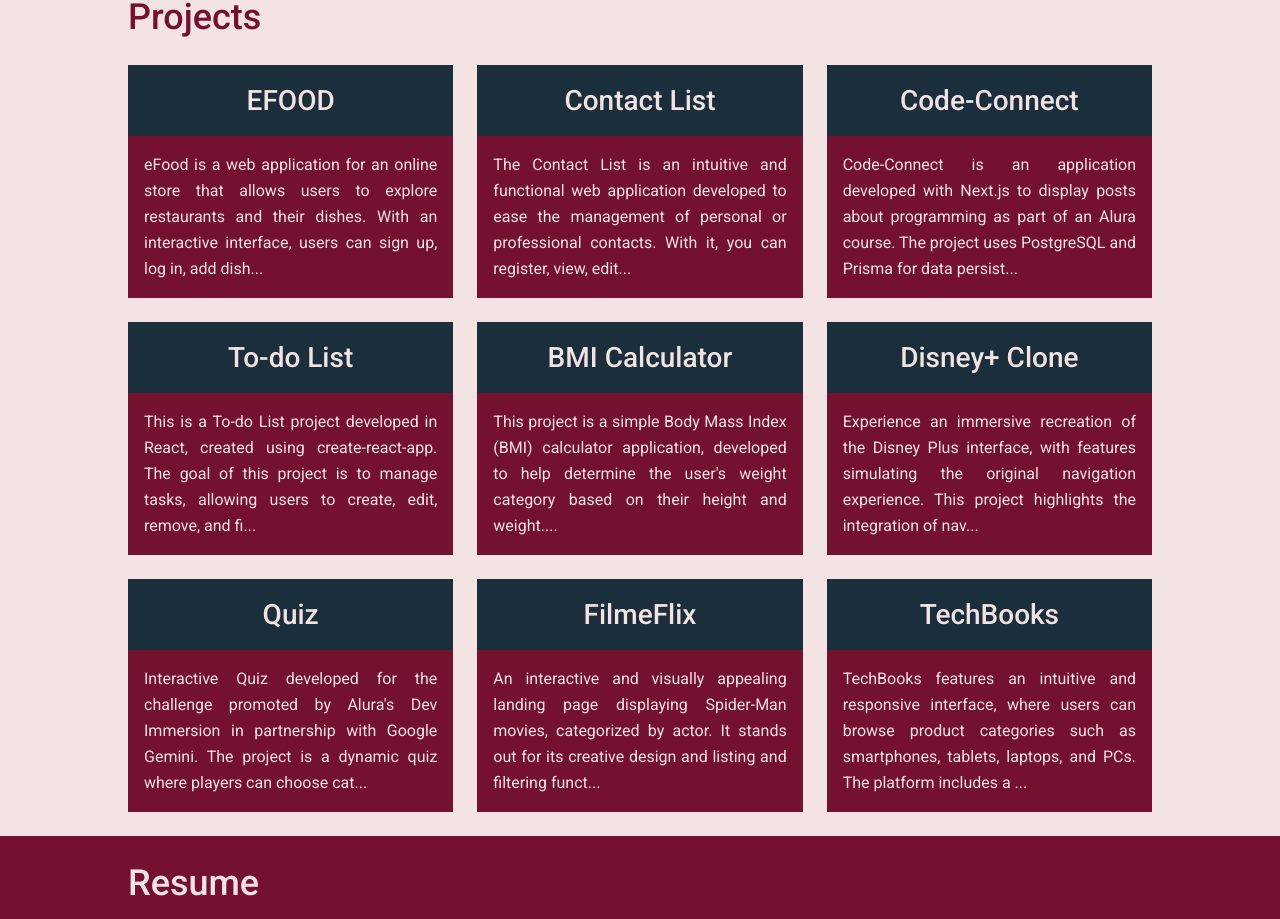
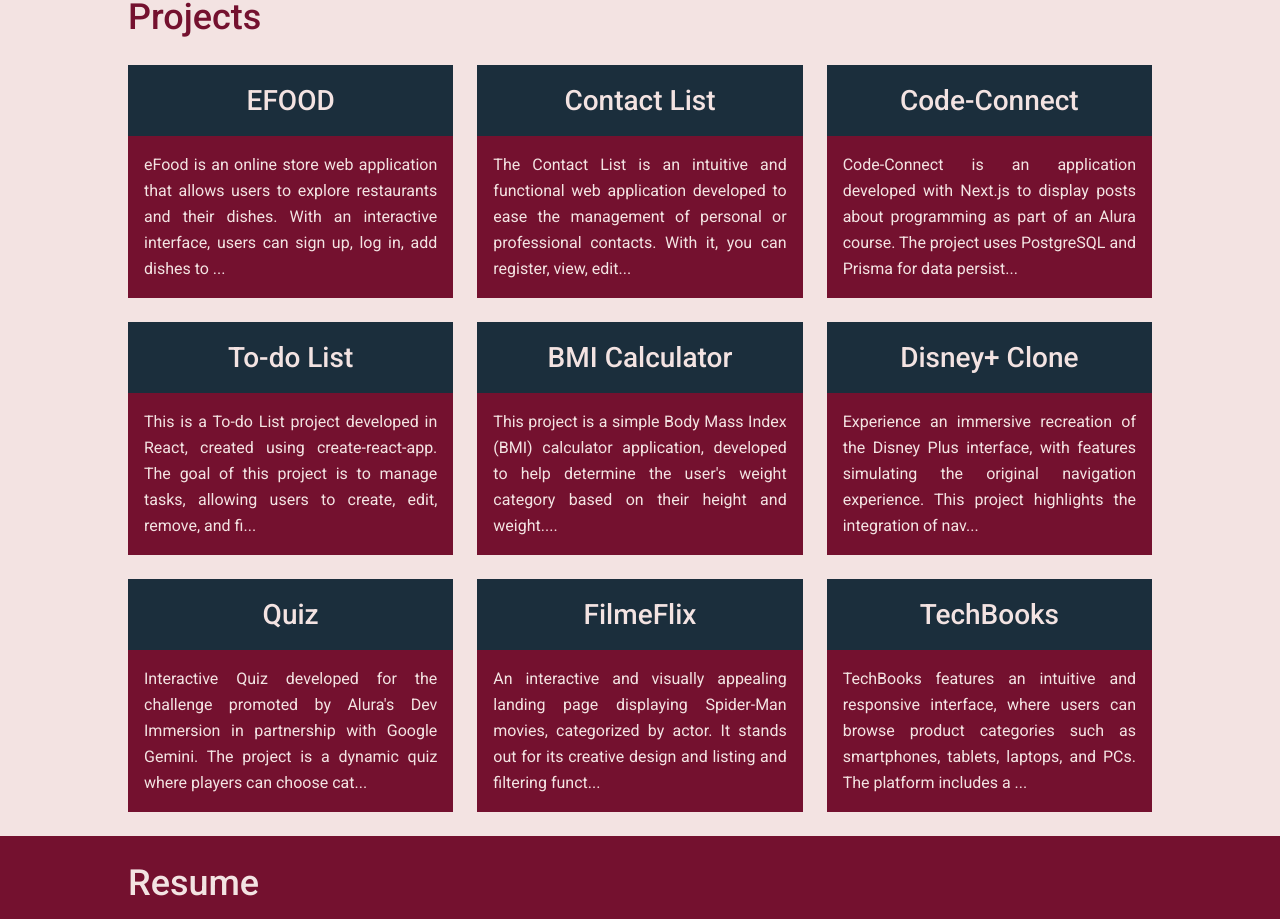
Before and after one commit to FabioMedeiros1000/portfolio, a React (Vite) app: page / in a window 1280 px wide. Shown: the part 1176-2095 px from the top of the page. Built offline with nearby package versions, Linux system fonts and the light colour scheme.

Commit message:
:track: chore: rewriting the efood description

```diff
--- a/public/locales/en/translation.json
+++ b/public/locales/en/translation.json
@@ -25,7 +25,7 @@
     "itemsCard": {
       "efood": {
         "titleCard": "EFOOD",
-        "text": "eFood is a web application for an online store that allows users to explore restaurants and their dishes. With an interactive interface, users can sign up, log in, add dishes to the cart, and view details. Developed with React, Redux, and Node.js, the application provides a smooth and secure shopping experience."
+        "text": "eFood is an online store web application that allows users to explore restaurants and their dishes. With an interactive interface, users can sign up, log in, add dishes to their cart, and view details. Developed with React, Redux, and Node.js, the application uses PostgreSQL to store data securely and persistently. Thanks to database synchronization, the cart can be accessed across different devices, ensuring a seamless and integrated shopping experience."
 
       },
       "contactList": {
--- a/public/locales/pt/translation.json
+++ b/public/locales/pt/translation.json
@@ -25,7 +25,7 @@
     "itemsCard": {
       "efood": {
         "titleCard": "EFOOD",
-        "text": "eFood é uma aplicação web de loja online que permite explorar restaurantes e seus pratos. Com uma interface interativa, os usuários podem se cadastrar, fazer login, adicionar pratos ao carrinho e visualizar detalhes. Desenvolvida com React, Redux e Node.js, a aplicação oferece uma experiência de compra fluida e segura."
+        "text": "eFood é uma aplicação web de loja online que permite explorar restaurantes e seus pratos. Com uma interface interativa, os usuários podem se cadastrar, fazer login, adicionar pratos ao carrinho e visualizar detalhes. Desenvolvida com React, Redux e Node.js, a aplicação utiliza PostgreSQL para armazenar os dados de forma segura e persistente. Graças à sincronização do banco de dados, o carrinho pode ser acessado em diferentes dispositivos, garantindo uma experiência de compra contínua e integrada."
       },
       "contactList": {
         "titleCard": "Agenda de contatos",
--- a/src/components/Projects/index.tsx
+++ b/src/components/Projects/index.tsx
@@ -33,7 +33,8 @@ const Projects = () => {
         logos.css,
         logos.typescript,
         logos.react,
-        logos.redux
+        logos.redux,
+        logos.postgresql
       ],
       links: {
         github: 'https://github.com/FabioMedeiros1000/efood',
```
